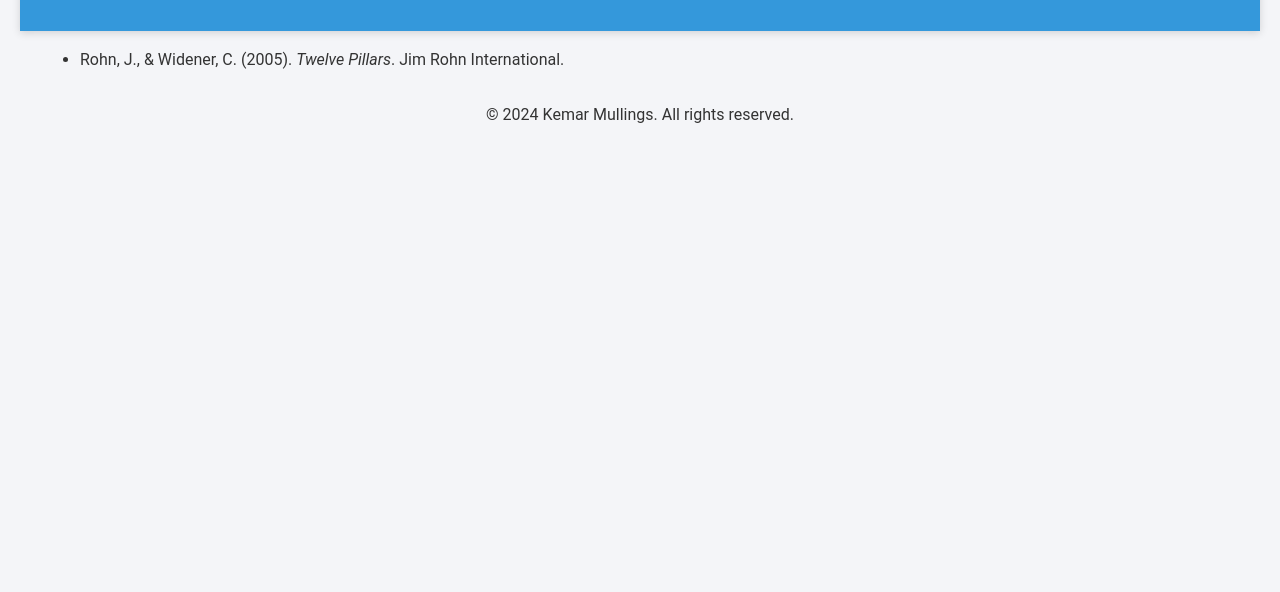
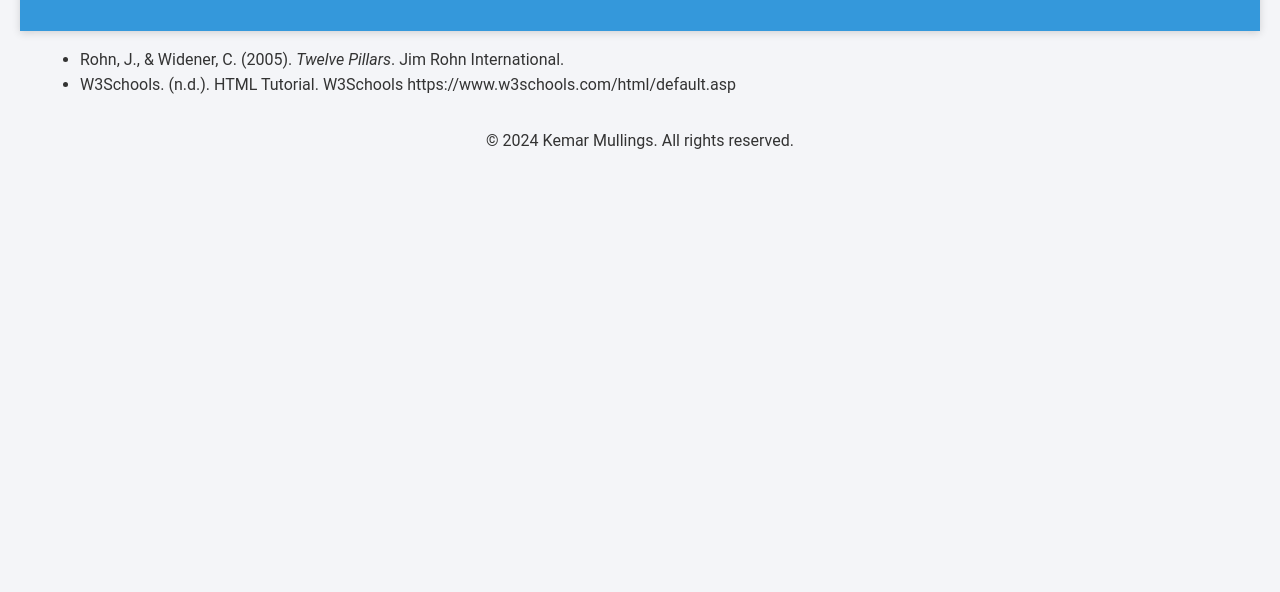
Before and after one commit to kemar11/kemar-website, a plain HTML site: page references.html in a window 1280 px wide. Shown: the part 208-800 px from the top of the page. Drawn offline with Linux system fonts and the light colour scheme.

Commit message:
Update references.html

```diff
--- a/references.html
+++ b/references.html
@@ -40,6 +40,10 @@ Day/Time of Class: Wednesday 8am
             <li>
                 Rohn, J., & Widener, C. (2005). <em>Twelve Pillars</em>. Jim Rohn International.
             </li>
+            <li>
+                W3Schools. (n.d.). HTML Tutorial. W3Schools
+                https://www.w3schools.com/html/default.asp
+            </li>
 
         </ul>
     </main>
```
